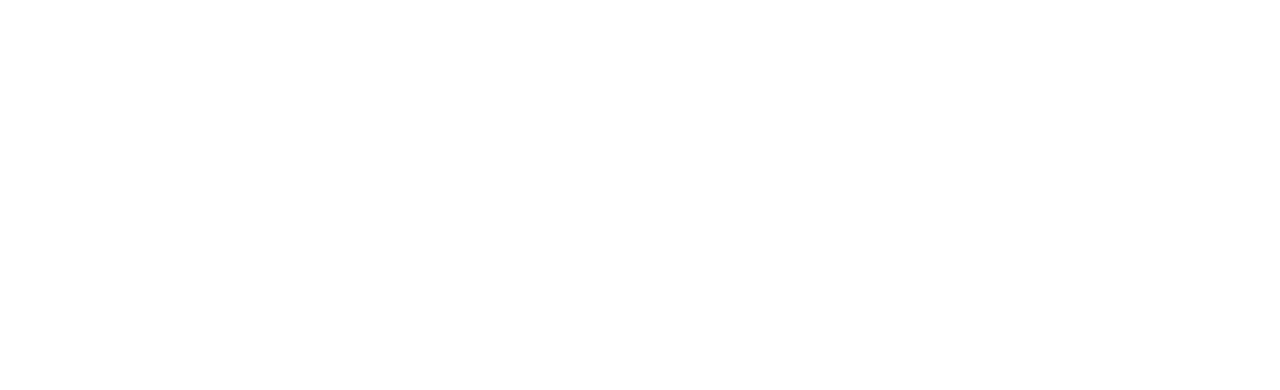
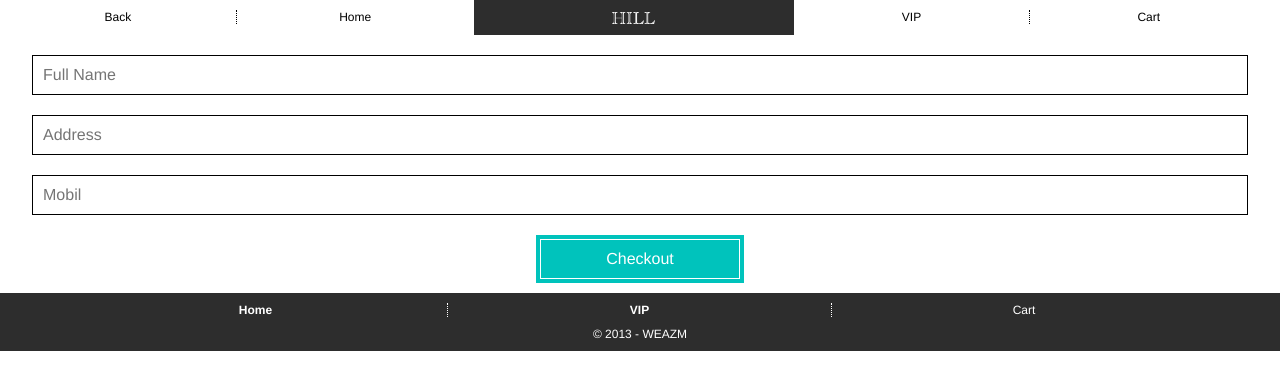
Before and after one commit to willhamlam/e-commerce, a plain HTML site: page address.html in a window 1280 px wide. Drawn offline with Linux system fonts and the light colour scheme.

Commit message:
add shipping address page

```diff
--- a/address.html
+++ b/address.html
@@ -0,0 +1,48 @@
+<!doctype html>
+<html lang="en">
+<head>
+	<meta charset="UTF-8">
+	<title>HILL-Shipping</title>
+	<link rel="stylesheet" href="css/style.css">
+	<meta name="viewport" content="width=device-width; initial-scale=1.0; maximum-scale=1.0;">
+</head>
+<body>
+	<header>
+		<ul>
+			<li class="header-item tc hb"><a href="">Back</a></li>
+			<li class="header-item tc"><a href="">Home</a></li>
+			<li class="header-item tc logo"><img src="img/logo.png" height="41" width="149" alt=""></li>
+			<li class="header-item tc hb"><a href="">VIP</a></li>
+			<li class="header-item tc"><a href="">Cart</a></li>
+		</ul>
+	</header>
+	<div class="main products">
+		<div class="wrap">
+			<div class="contact-from">
+				<form class="mt20" action="">
+					<input class="mb20" type="text" name="name" placeholder="Full Name">
+					<input class="mb20" type="text" name="address" placeholder="Address">
+					<input class="mb20" type="text" name="phone" placeholder="Mobil">
+					<button type="submit">
+						<div class="innerButton">Checkout</div>
+					</button>
+				</form>
+			</div>
+		</div>
+	</div>
+	<footer>
+		<ul class="footer-nav f12">
+			<li class="footer-item tc fb">
+				<a href="">Home</a>
+			</li>
+			<li class="footer-item tc fb">
+				<a href="">VIP</a>
+			</li>
+			<li class="footer-item tc">
+				<a href="">Cart</a>
+			</li>
+		</ul>
+		<p class="f12 tc">© 2013 - WEAZM</p>
+	</footer>
+</body>
+</html>
--- a/css/style.css
+++ b/css/style.css
@@ -171,6 +171,9 @@ a {
 }
 .none {
   display: none;
+}
+.mt20 {
+  margin-top: 20px;
 }
 .mt50 {
   margin-top: 40px;
@@ -367,6 +370,32 @@ footer {
   border-top: 1px solid #000;
   padding-top: 5px;
 }
+button,
+input {
+  -webkit-appearance: none;
+  outline: none;
+}
+input {
+  width: 100%;
+  border: 1px solid #000;
+  border-radius: 0px;
+  padding: 10px;
+  font-size: 16px;
+  color: #acacac;
+}
+button {
+  display: block;
+  background: #00c3bc;
+  border: 0px;
+  font-size: 16px;
+  padding: 4px;
+  margin: 0 auto;
+  color: #fff;
+}
+.innerButton {
+  border: 1px solid #fff;
+  padding: 10px;
+}
 .main {
   padding-top: 35px;
   margin-bottom: 10px;
@@ -397,3 +426,6 @@ footer {
 .homepage.boxWrapper a div {
   width: 90px;
 }
+.products .innerButton {
+  width: 200px;
+}
```
Also changed, not shown: products.html (renamed from all-products.html), 3 other files.
